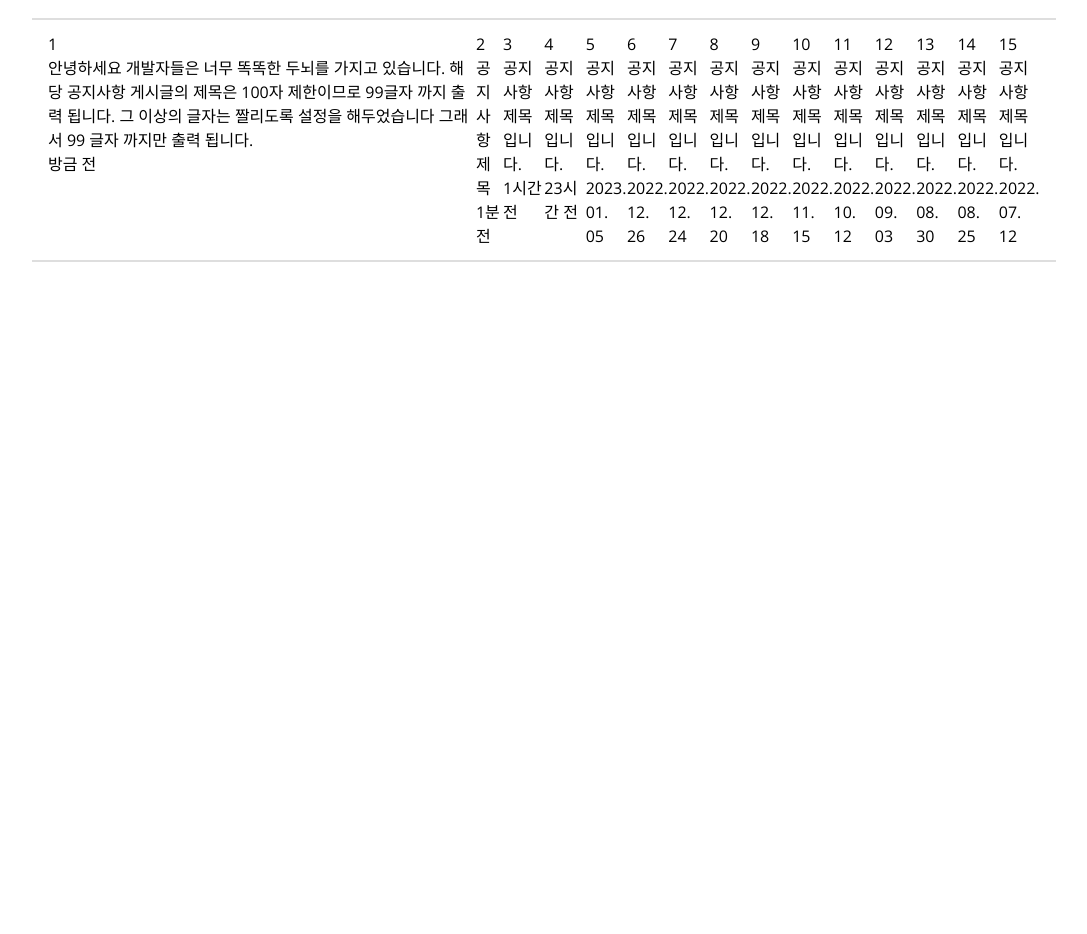
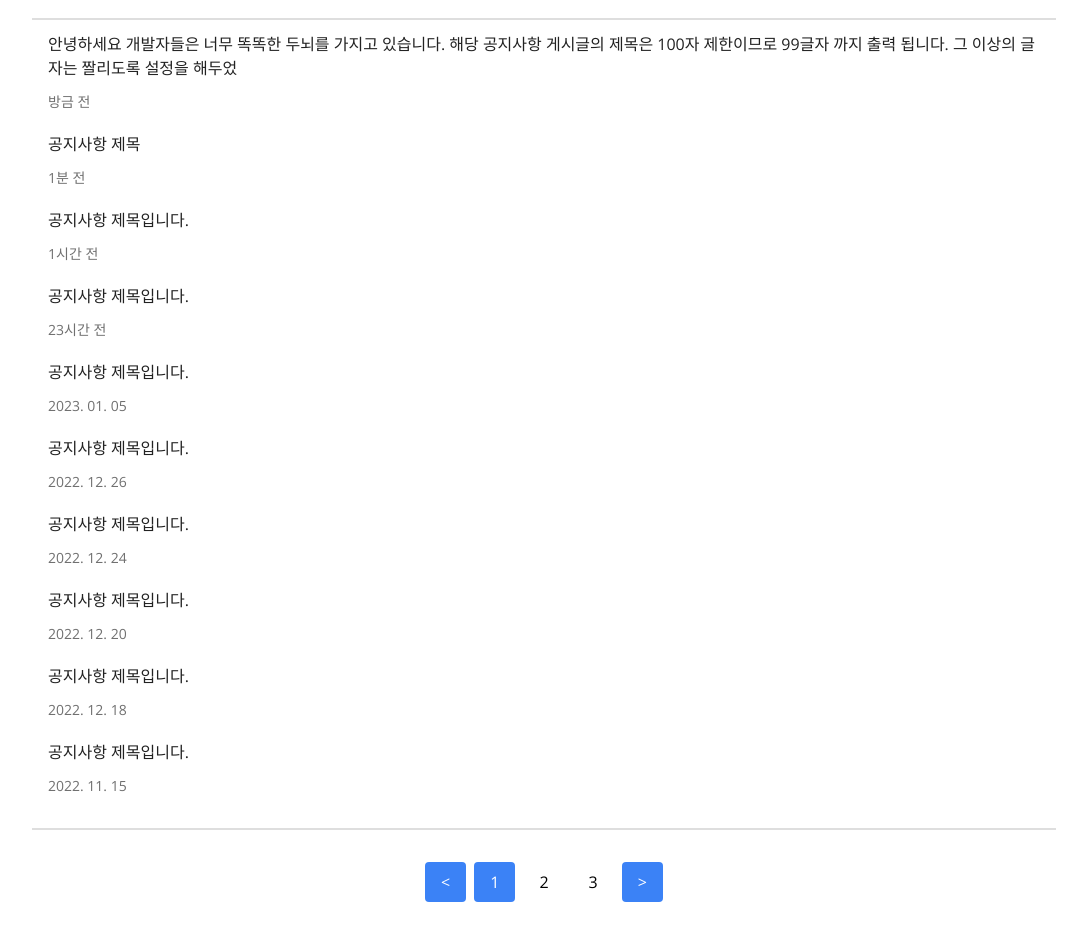
Before and after one commit to cottonsweet/nextjs-crud-test, a Next.js app: page /notice in a window 1280 px wide. Shown: the part 180-1114 px from the top of the page, without its empty margins (96-1183 px from the left). Before the commit the page ends 800 px from the top, so only its background shows below. Built offline with nearby package versions, Linux system fonts and the light colour scheme.

Commit message:
공지사항 임시 데이터 렌더링, 페이지 렌더링 임시기능 완료

```diff
--- a/data/data.ts
+++ b/data/data.ts
@@ -98,4 +98,81 @@ export const NoticeDataList = [
     title: "공지사항 제목입니다.",
     time: "2022. 07. 12",
   },
+  {
+    id: 16,
+    title: "공지사항 제목입니다.",
+    time: "2022. 07. 12",
+  },
+  {
+    id: 17,
+    title: "공지사항 제목입니다.",
+    time: "2022. 07. 12",
+  },
+
+  {
+    id: 18,
+    title: "공지사항 제목입니다.",
+    time: "2022. 07. 12",
+  },
+  {
+    id: 19,
+    title: "공지사항 제목입니다.",
+    time: "2022. 07. 12",
+  },
+  {
+    id: 20,
+    title: "공지사항 제목입니다.",
+    time: "2022. 07. 12",
+  },
+
+  {
+    id: 21,
+    title: "공지사항 제목입니다.",
+    time: "2022. 07. 12",
+  },
+  {
+    id: 22,
+    title: "공지사항 제목입니다.",
+    time: "2022. 07. 12",
+  },
+  {
+    id: 23,
+    title: "공지사항 제목입니다.",
+    time: "2022. 07. 12",
+  },
+  {
+    id: 24,
+    title: "공지사항 제목입니다.",
+    time: "2022. 07. 12",
+  },
+  {
+    id: 25,
+    title: "공지사항 제목입니다.",
+    time: "2022. 07. 12",
+  },
+  {
+    id: 26,
+    title: "공지사항 제목입니다.",
+    time: "2022. 07. 12",
+  },
+  {
+    id: 27,
+    title: "공지사항 제목입니다.",
+    time: "2022. 07. 12",
+  },
+  {
+    id: 28,
+    title: "공지사항 제목입니다.",
+    time: "2022. 07. 12",
+  },
+  {
+    id: 29,
+    title: "공지사항 제목입니다.",
+    time: "2022. 07. 12",
+  },
+  {
+    id: 30,
+    title: "공지사항 제목입니다.",
+    time: "2022. 07. 12",
+  },
 ];
--- a/src/app/notice/page.tsx
+++ b/src/app/notice/page.tsx
@@ -1,6 +1,5 @@
 // Components
 import NoticeHeader from "@/components/Notice/NoticeHeader";
-
 import NoticeData from "@/components/Notice/NoticeData";
 
 export default function NoticePage() {
--- a/src/components/Notice/NoticeCard.tsx
+++ b/src/components/Notice/NoticeCard.tsx
@@ -1,18 +1,29 @@
 // Next
 import Link from "next/link";
 
+// data
 import { NoticeType } from "../../../data/data";
 
+// util
+import sliceTextLength from "@/util/sliceTextLength";
+
 interface Props {
-  notice: NoticeType;
+  currentPageData: NoticeType[];
 }
 
-export default function NoticeCard({ notice: { id, title, time } }: Props) {
+export default function NoticeCard({ currentPageData }: Props) {
   return (
-    <div>
-      <div>{id}</div>
-      <div>{title}</div>
-      <div>{time}</div>
-    </div>
+    <ul className="border-y-2 border-[#DEDEDE] h-auto py-3 px-4 mt-10">
+      {currentPageData.map((notice, _) => {
+        return (
+          <li key={notice.id} className="">
+            <div className="flex flex-col gap-3 mb-5">
+              <div className="text-[#222]">{sliceTextLength(notice.title)}</div>
+              <div className="text-[#707070] text-sm">{notice.time}</div>
+            </div>
+          </li>
+        );
+      })}
+    </ul>
   );
 }
--- a/src/components/Notice/NoticeData.tsx
+++ b/src/components/Notice/NoticeData.tsx
@@ -2,18 +2,8 @@
 import { NoticeDataList } from "../../../data/data";
 
 // Components
-import NoticeCard from "./NoticeCard";
+import Paging from "../Pagination/Paging";
 
 export default function NoticeData() {
-  return (
-    <ul className="border-y-2 border-[#DEDEDE] h-auto py-3 px-4 mt-10 flex">
-      {NoticeDataList.map((notice, _) => {
-        return (
-          <li key={notice.id}>
-            <NoticeCard notice={notice} />
-          </li>
-        );
-      })}
-    </ul>
-  );
+  return <Paging NoticeDataList={NoticeDataList} />;
 }
--- /dev/null
+++ b/src/components/Pagination/Paging.tsx
@@ -0,0 +1,86 @@
+"use client";
+
+// React
+import React, { useState, useEffect } from "react";
+
+// lib
+// import Pagination from "react-js-pagination";
+
+// data
+import { NoticeType } from "../../../data/data";
+
+import NoticeCard from "../Notice/NoticeCard";
+
+interface Props {
+  NoticeDataList: NoticeType[];
+}
+
+export default function Paging({ NoticeDataList }: Props) {
+  const [currentPage, setCurrentPage] = useState(1);
+
+  // 한 페이지당 보여줄 데이터 수를 10으로 수정
+  const itemsPerPage = 10;
+
+  // 총 필요한 페이지 갯수 구하기
+  const totalPages = Math.ceil(NoticeDataList.length / itemsPerPage);
+
+  // 한 페이지당 보여줄 그룹의 최대 크기
+  const maxPageGroup = 5;
+
+  // 화면에 보여질 페이지의 첫번째 페이지 번호
+  const pageGroupStart = Math.max(
+    1,
+    currentPage - Math.floor(maxPageGroup / 2)
+  );
+
+  // 화면에 보여질 페이지의 마지막 페이지 번호
+  const pageGroupEnd = Math.min(pageGroupStart + maxPageGroup - 1, totalPages);
+
+  const startIndex = (currentPage - 1) * itemsPerPage;
+  const endIndex = startIndex + itemsPerPage;
+  const currentPageData = NoticeDataList.slice(startIndex, endIndex);
+
+  const handlePageChange = (page: number) => setCurrentPage(page);
+
+  useEffect(() => {
+    console.log(pageGroupStart);
+  }, [currentPageData]);
+
+  return (
+    <div>
+      <NoticeCard currentPageData={currentPageData} />
+      <div className="my-8 flex justify-center items-center">
+        <button
+          onClick={() => handlePageChange(currentPage - 1)}
+          disabled={currentPage === 1}
+          className="mr-2 px-4 py-2 bg-blue-500 text-white rounded"
+        >
+          {`<`}
+        </button>
+        {Array.from(
+          { length: pageGroupEnd - pageGroupStart + 1 },
+          (_, i) => i + pageGroupStart
+        ).map((page) => (
+          <button
+            key={page}
+            onClick={() => handlePageChange(page)}
+            className={`mr-2 px-4 py-2 ${
+              currentPage === page
+                ? "bg-blue-500 text-white"
+                : "bg-white text-black"
+            } rounded`}
+          >
+            {page}
+          </button>
+        ))}
+        <button
+          onClick={() => handlePageChange(currentPage + 1)}
+          disabled={currentPage === totalPages}
+          className="px-4 py-2 bg-blue-500 text-white rounded"
+        >
+          {`>`}
+        </button>
+      </div>
+    </div>
+  );
+}
```
